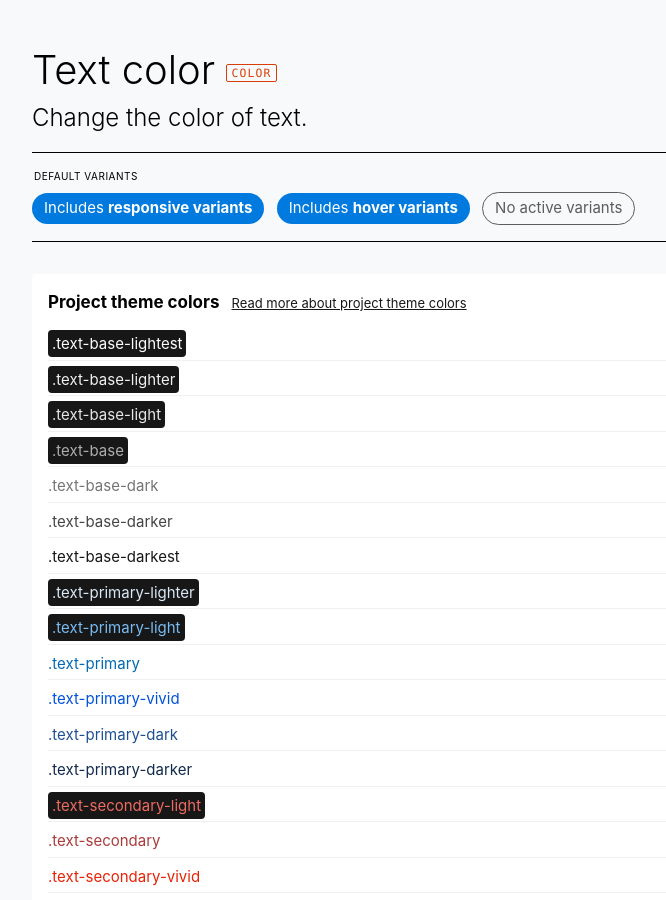
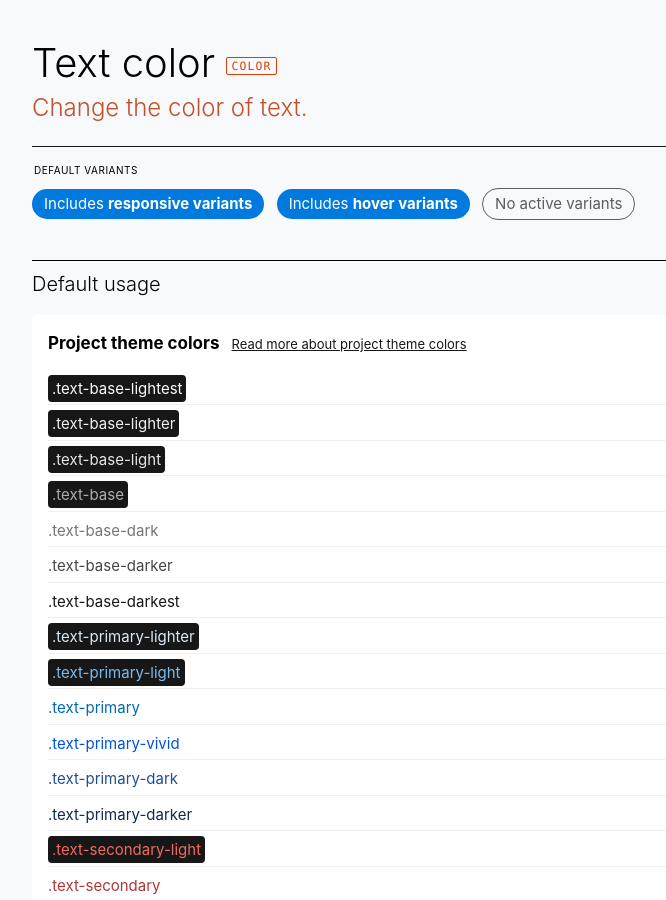
Before and after one commit to uswds/uswds-sandbox, a Jekyll site: the page built from _pages/uswds-utility-docs.md, in a window 1280 px wide and 900 px high. Shown: the whole window, without its empty margins (184-850 px from the left). Built offline with Jekyll 4.4.1, drawn with Linux system fonts in a browser that asks for light colours; some web fonts are replaced; some of the changed text lies outside the part shown.

Commit message:
Outline some more subsections

```diff
--- a/_pages/uswds-utility-docs.md
+++ b/_pages/uswds-utility-docs.md
@@ -7,73 +7,87 @@ permalink: /uswds-utility-docs/
 <div class="size-sans-4 weight-300 padding-top-2 padding-bottom-4 tablet:padding-top-4 tablet:padding-bottom-9 bg-gray-cool-2">
 
   <div class="container-tablet-lg padding-x-2 margin-top-1">
-    <h1 class="size-sans-14 text-300 margin-y-0">Text color <span class="token display-inline-block text-middle">color</span></h1>
-    <p class="size-sans-10 border-bottom-1px margin-top-0 text-light padding-bottom-2 margin-bottom-2">Change the color of text.</p>
+    <h1 class="size-sans-14 text-300 margin-y-0 line-height-sans-2">Text color <span class="token display-inline-block text-middle">color</span></h1>
+    <p class="size-sans-10 border-bottom-1px border-text margin-top-1 text-light padding-bottom-3 margin-bottom-2 text-red-warm-50 line-height-sans-2">Change the color of text.</p>
 
-    <section class="padding-bottom-2 border-bottom-1px margin-bottom-4">
-      <h2 class="size-sans-micro text-normal text-uppercase text-ls-1 margin-top-0 margin-left-2px">Default variants</h2>
+    <section class="padding-bottom-1">
+      <h3 class="size-sans-micro text-normal text-uppercase text-ls-1 margin-top-0 margin-left-2px">Default variants</h3>
       <ul class="list-reset display-inline">
         <li class="display-inline-block padding-y-05 padding-x-105 bg-blue-50v text-white radius-pill margin-right-1 is-inverse">Includes <strong>responsive variants</strong></li>
         <li class="display-inline-block padding-y-05 padding-x-105 bg-blue-50v text-white radius-pill margin-right-1 is-inverse">Includes <strong>hover variants</strong></li>
         <li class="display-inline-block padding-y-05 padding-x-105 border-1px text-gray-60 radius-pill margin-right-1 is-inverse">No active variants</li>
       </ul>
     </section>
-    <section class="text-color">
-      <section class="bg-white padding-2 radius-md margin-y-2">
-        <h2 class="size-sans-6 margin-top-0">Project theme colors <a class="text-normal text-text size-sans-2 margin-left-1" href="#0">Read more about project theme colors</a></h2>
-        <p class="example text-base-lightest"><span class="bg-gray-90 radius-md padding-05 is-inverse">.text-base-lightest</span></p>
-        <p class="example text-base-lighter"><span class="bg-gray-90 radius-md padding-05 is-inverse">.text-base-lighter</span></p>
-        <p class="example text-base-light"><span class="bg-gray-90 radius-md padding-05 is-inverse">.text-base-light</span></p>
-        <p class="example text-base"><span class="bg-gray-90 radius-md padding-05 is-inverse">.text-base</span></p>
-        <p class="example text-base-dark">.text-base-dark</p>
-        <p class="example text-base-darker">.text-base-darker</p>
-        <p class="example text-base-darkest">.text-base-darkest</p>
-        <p class="example text-primary-lighter"><span class="bg-gray-90 radius-md padding-05 is-inverse">.text-primary-lighter</span></p>
-        <p class="example text-primary-light"><span class="bg-gray-90 radius-md padding-05 is-inverse">.text-primary-light</span></p>
-        <p class="example text-primary">.text-primary</p>
-        <p class="example text-primary-vivid">.text-primary-vivid</p>
-        <p class="example text-primary-dark">.text-primary-dark</p>
-        <p class="example text-primary-darker">.text-primary-darker</p>
-        <p class="example text-secondary-light"><span class="bg-gray-90 radius-md padding-05 is-inverse">.text-secondary-light</span></p>
-        <p class="example text-secondary">.text-secondary</p>
-        <p class="example text-secondary-vivid">.text-secondary-vivid</p>
-        <p class="example text-secondary-dark">.text-secondary-dark</p>
-        <p class="example text-accent-warm">.text-accent-warm</p>
-        <p class="example text-accent-warm-dark">.text-accent-warm-dark</p>
-        <p class="example text-accent-cool">.text-accent-cool</p>
-        <p class="example text-accent-cool-dark">.text-accent-cool-dark</p>
+    <section class="border-top-1px padding-top-1 margin-top-4">
+      <h2 class="margin-0 text-light size-sans-8">Default usage</h2>
+      <section class="text-color">
+        <section class="bg-white padding-2 radius-md margin-y-2">
+          <h3 class="size-sans-6 margin-top-0">Project theme colors <a class="text-normal text-text size-sans-2 margin-left-1" href="#0">Read more about project theme colors</a></h3>
+          <p class="example text-base-lightest"><span class="bg-gray-90 radius-md padding-05 is-inverse">.text-base-lightest</span></p>
+          <p class="example text-base-lighter"><span class="bg-gray-90 radius-md padding-05 is-inverse">.text-base-lighter</span></p>
+          <p class="example text-base-light"><span class="bg-gray-90 radius-md padding-05 is-inverse">.text-base-light</span></p>
+          <p class="example text-base"><span class="bg-gray-90 radius-md padding-05 is-inverse">.text-base</span></p>
+          <p class="example text-base-dark">.text-base-dark</p>
+          <p class="example text-base-darker">.text-base-darker</p>
+          <p class="example text-base-darkest">.text-base-darkest</p>
+          <p class="example text-primary-lighter"><span class="bg-gray-90 radius-md padding-05 is-inverse">.text-primary-lighter</span></p>
+          <p class="example text-primary-light"><span class="bg-gray-90 radius-md padding-05 is-inverse">.text-primary-light</span></p>
+          <p class="example text-primary">.text-primary</p>
+          <p class="example text-primary-vivid">.text-primary-vivid</p>
+          <p class="example text-primary-dark">.text-primary-dark</p>
+          <p class="example text-primary-darker">.text-primary-darker</p>
+          <p class="example text-secondary-light"><span class="bg-gray-90 radius-md padding-05 is-inverse">.text-secondary-light</span></p>
+          <p class="example text-secondary">.text-secondary</p>
+          <p class="example text-secondary-vivid">.text-secondary-vivid</p>
+          <p class="example text-secondary-dark">.text-secondary-dark</p>
+          <p class="example text-accent-warm">.text-accent-warm</p>
+          <p class="example text-accent-warm-dark">.text-accent-warm-dark</p>
+          <p class="example text-accent-cool">.text-accent-cool</p>
+          <p class="example text-accent-cool-dark">.text-accent-cool-dark</p>
+        </section>
+        <section class="bg-white padding-2 radius-md margin-y-2">
+          <h3 class="size-sans-6 margin-top-0">Grayscale palette</h3>
+          <p class="example text-white"><span class="bg-gray-90 radius-md padding-05 is-inverse">.text-white</span></p>
+          <p class="example text-gray-1"><span class="bg-gray-90 radius-md padding-05 is-inverse">.text-gray-1</span></p>
+          <p class="example text-gray-5"><span class="bg-gray-90 radius-md padding-05 is-inverse">.text-gray-5</span></p>
+          <p class="example text-gray-10"><span class="bg-gray-90 radius-md padding-05 is-inverse">.text-gray-10</span></p>
+          <p class="example text-gray-20"><span class="bg-gray-90 radius-md padding-05 is-inverse">.text-gray-20</span></p>
+          <p class="example text-gray-30"><span class="bg-gray-90 radius-md padding-05 is-inverse">.text-gray-30</span></p>
+          <p class="example text-gray-40"><span class="bg-gray-90 radius-md padding-05 is-inverse">.text-gray-40</span></p>
+          <p class="example text-gray-50">.text-gray-50</p>
+          <p class="example text-gray-60">.text-gray-60</p>
+          <p class="example text-gray-70">.text-gray-70</p>
+          <p class="example text-gray-80">.text-gray-80</p>
+          <p class="example text-gray-90">.text-gray-90</p>
+          <p class="example text-black">.text-black</p>
+        </section>
+        <section class="bg-white padding-2 radius-md margin-y-2">
+          <h3 class="size-sans-6 margin-top-0">Basic palette</h3>
+          <p class="example text-red">.text-red</p>
+          <p class="example text-orange">.text-orange</p>
+          <p class="example text-gold">.text-gold</p>
+          <p class="example text-yellow">.text-yellow</p>
+          <p class="example text-green">.text-green</p>
+          <p class="example text-mint">.text-mint</p>
+          <p class="example text-cyan">.text-cyan</p>
+          <p class="example text-blue">.text-blue</p>
+          <p class="example text-indigo">.text-indigo</p>
+          <p class="example text-violet">.text-violet</p>
+          <p class="example text-magenta">.text-magenta</p>
+        </section>
       </section>
-      <section class="bg-white padding-2 radius-md margin-y-2">
-        <h2 class="size-sans-6 margin-top-0">Grayscale palette</h2>
-        <p class="example text-white"><span class="bg-gray-90 radius-md padding-05 is-inverse">.text-white</span></p>
-        <p class="example text-gray-1"><span class="bg-gray-90 radius-md padding-05 is-inverse">.text-gray-1</span></p>
-        <p class="example text-gray-5"><span class="bg-gray-90 radius-md padding-05 is-inverse">.text-gray-5</span></p>
-        <p class="example text-gray-10"><span class="bg-gray-90 radius-md padding-05 is-inverse">.text-gray-10</span></p>
-        <p class="example text-gray-20"><span class="bg-gray-90 radius-md padding-05 is-inverse">.text-gray-20</span></p>
-        <p class="example text-gray-30"><span class="bg-gray-90 radius-md padding-05 is-inverse">.text-gray-30</span></p>
-        <p class="example text-gray-40"><span class="bg-gray-90 radius-md padding-05 is-inverse">.text-gray-40</span></p>
-        <p class="example text-gray-50">.text-gray-50</p>
-        <p class="example text-gray-60">.text-gray-60</p>
-        <p class="example text-gray-70">.text-gray-70</p>
-        <p class="example text-gray-80">.text-gray-80</p>
-        <p class="example text-gray-90">.text-gray-90</p>
-        <p class="example text-black">.text-black</p>
-      </section>
-      <section class="bg-white padding-2 radius-md margin-y-2">
-        <h2 class="size-sans-6 margin-top-0">Basic palette</h2>
-        <p class="example text-red">.text-red</p>
-        <p class="example text-orange">.text-orange</p>
-        <p class="example text-gold">.text-gold</p>
-        <p class="example text-yellow">.text-yellow</p>
-        <p class="example text-green">.text-green</p>
-        <p class="example text-mint">.text-mint</p>
-        <p class="example text-cyan">.text-cyan</p>
-        <p class="example text-blue">.text-blue</p>
-        <p class="example text-indigo">.text-indigo</p>
-        <p class="example text-violet">.text-violet</p>
-        <p class="example text-magenta">.text-magenta</p>
-      </section>
-
+    </section>
+    <section class="border-top-1px padding-top-1 margin-top-4">
+      <h2 class="margin-0 text-light size-sans-8">Output</h2>
+    </section>
+    <section class="border-top-1px padding-top-1 margin-top-4">
+      <h2 class="margin-0 text-light size-sans-8">Responsive</h2>
+    </section>
+    <section class="border-top-1px padding-top-1 margin-top-4">
+      <h2 class="margin-0 text-light size-sans-8">States</h2>
+    </section>
+    <section class="border-top-1px padding-top-1 margin-top-4">
+      <h2 class="margin-0 text-light size-sans-8">Advanced options</h2>
     </section>
 
   </div><!-- l.container -->
```
